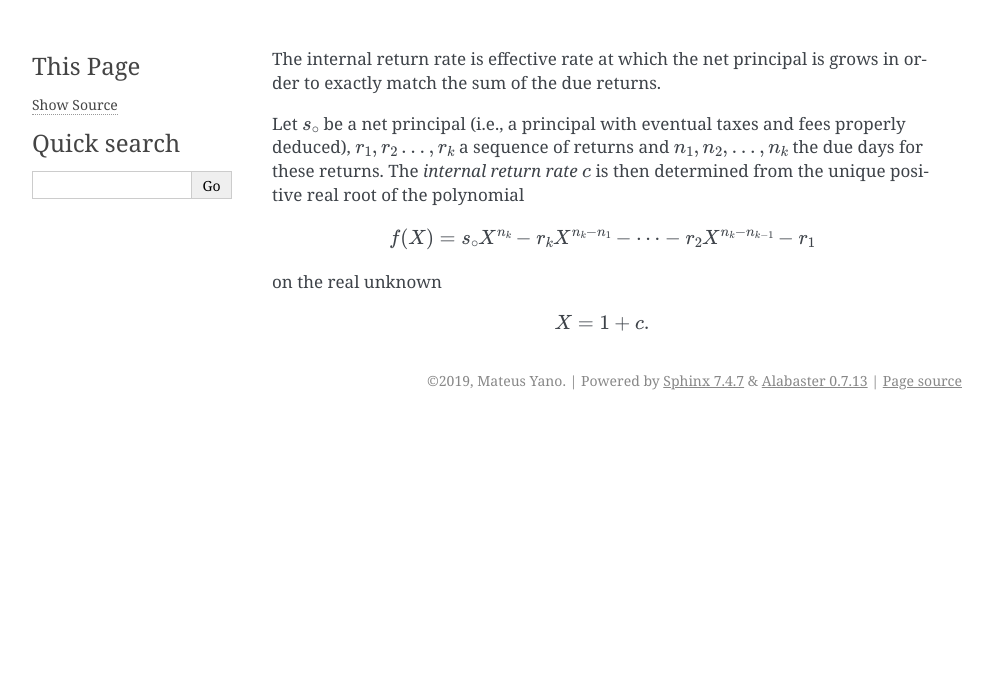
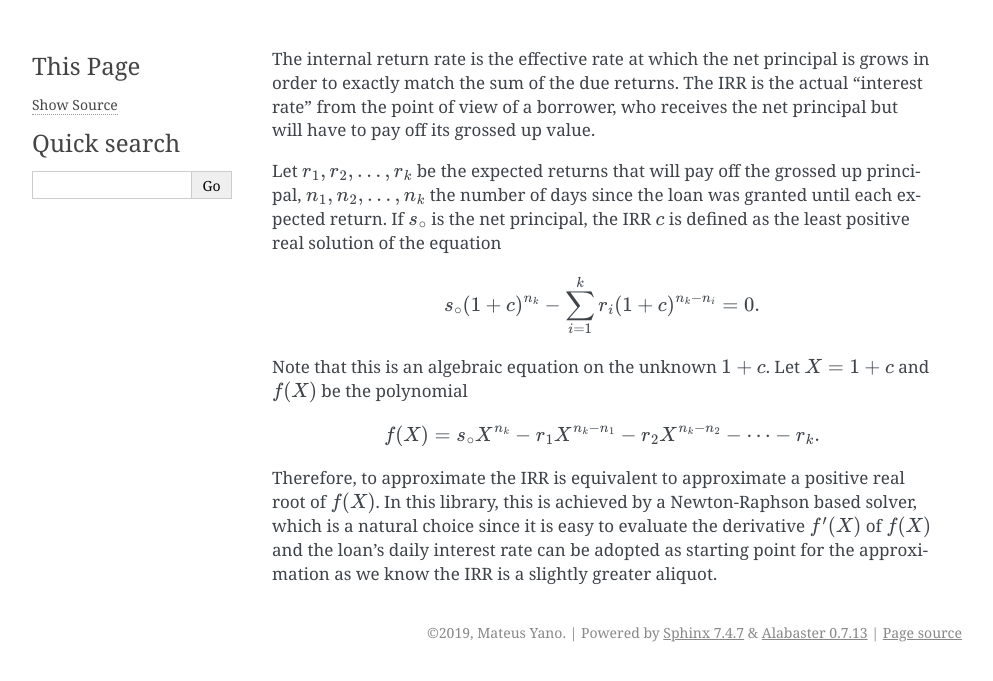
Before and after one commit to yanomateus/loan-calculator, a Sphinx documentation site: the page built from docs/irr.rst, in a window 1280 px wide. Shown: the top 681 px of the page, without its empty margins (148-1141 px from the left). Built offline with Sphinx 7.4.7, drawn with Linux system fonts in a browser that asks for light colours.

Commit message:
expand on irr documentation

```diff
--- a/HISTORY.rst
+++ b/HISTORY.rst
@@ -1,6 +1,12 @@
 =======
 History
 =======
+
+1.2.0 (2020-12-17)
+------------------
+
+* Implement Newton-Raphson based solver to approximate IRR
+* Remove dependency on `scipy` and `numpy`
 
 1.1.0 (2020-10-15)
 ------------------
--- a/docs/irr.rst
+++ b/docs/irr.rst
@@ -1,19 +1,29 @@
-The internal return rate is effective rate at which the net principal is grows
-in order to exactly match the sum of the due returns.
+The internal return rate is the effective rate at which the net principal
+is grows in order to exactly match the sum of the due returns. The IRR is the
+actual "interest rate" from the point of view of a borrower, who receives
+the net principal but will have to pay off its grossed up value.
 
-Let :math:`s_\circ` be a net principal (i.e., a principal with eventual
-taxes and fees properly deduced), :math:`r_1,r_2\ldots,r_k` a sequence of
-returns and :math:`n_1,n_2,\ldots,n_k` the due days for these returns. The
-*internal return rate* :math:`c` is then determined from the unique positive
-real root of the polynomial
+Let :math:`r_1, r_2,\ldots ,r_k` be the expected returns that will pay
+off the grossed up principal, :math:`n_1, n_2,\ldots, n_k` the number
+of days since the loan was granted until each expected return. If
+:math:`s_\circ` is the net principal, the IRR :math:`c` is defined as
+the least positive real solution of the equation
 
 .. math::
 
-    f(X) = s_\circ X^{n_k} - r_k X^{n_k-n_1} - \cdots
-    - r_2 X^{n_k-n_{k-1}} - r_1
+    s_\circ (1 + c)^{n_k} - \sum_{i=1}^k r_i (1 + c)^{n_k - n_i} = 0.
 
-on the real unknown
+Note that this is an algebraic equation on the unknown :math:`1 + c`. Let
+:math:`X = 1 + c` and :math:`f(X)` be the polynomial
 
 .. math::
 
-    X = 1 + c.
+    f(X) = s_\circ X^{n_k} - r_1 X^{n_k - n_1} - r_2 X^{n_k - n_2}
+    - \cdots - r_k.
+
+Therefore, to approximate the IRR is equivalent to approximate
+a positive real root of :math:`f(X)`. In this library, this is achieved by
+a Newton-Raphson based solver, which is a natural choice since it is easy
+to evaluate the derivative :math:`f^\prime (X)` of :math:`f(X)` and the
+loan's daily interest rate can be adopted as starting point for the
+approximation as we know the IRR is a slightly greater aliquot.
```
